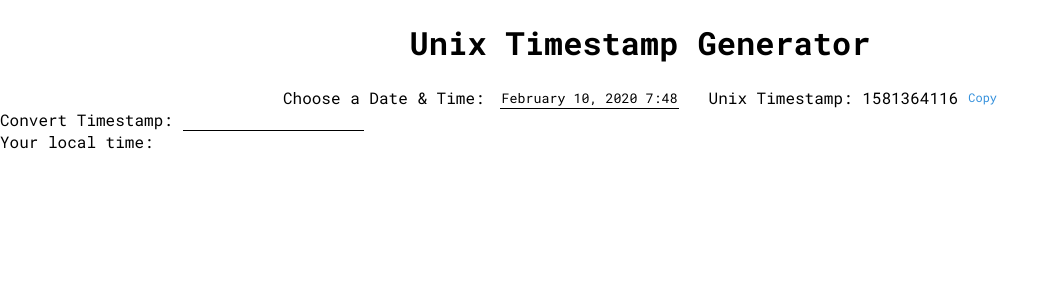
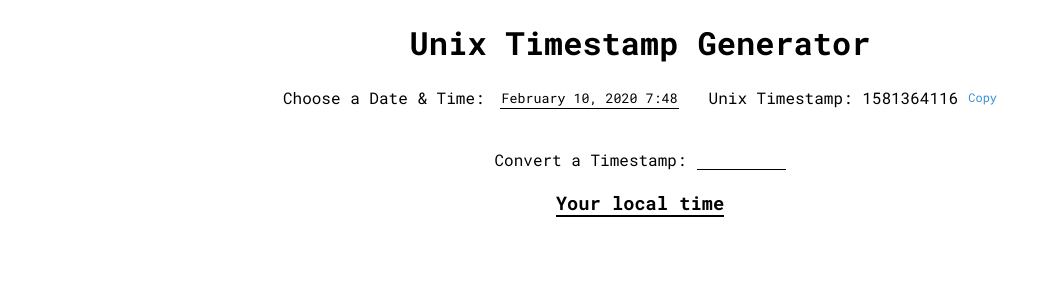
Before and after one commit to mrpineapples/timestamp-generator, a React (Create React App) app: page / in a window 1280 px wide. Shown: the top 300 px of the page, without its empty margins (0-1060 px from the left). Built offline with nearby package versions, Linux system fonts and the light colour scheme.

Commit message:
style updates

```diff
--- a/src/App.js
+++ b/src/App.js
@@ -10,8 +10,13 @@ const App = () => {
 
     const locale = "en-US";
     const dateFormatOptions = {
-        dateStyle: "full",
-        timeStyle: "long",
+        weekday: "short",
+        month: "short",
+        day: "numeric",
+        year: "numeric",
+        hour: "numeric",
+        minute: "numeric",
+        timeZoneName: "short",
     };
 
     return (
@@ -25,14 +30,23 @@ const App = () => {
                 <Timestamp date={startDate} />
             </div>
             <div className="timestamp-converter">
-                <span>Convert Timestamp:</span>
+                <div className="timestamp-converter__cta">
+                    <span className="timestamp-converter__cta__title">
+                        Convert a Timestamp:
+                    </span>
                     <input
+                        className="timestamp-converter__cta__input"
                         id="converter"
                         type="text"
                         value={timestamp}
                         onChange={(e) => setTimestamp(e.target.value)}
                     />
-                <div>Your local time: </div>
+                </div>
+                <div className="timestamp-converter__results">
+                    <h3 className="timestamp-converter__results__title">
+                        Your local time
+                    </h3>
+                    <div className="timestamp-converter__results__value">
                         {timestamp
                             ? new Date(timestamp * 1000).toLocaleDateString(
                                   locale,
@@ -40,6 +54,8 @@ const App = () => {
                               )
                             : null}
                     </div>
+                </div>
+            </div>
         </AppContainer>
     );
 };
--- a/src/styles.js
+++ b/src/styles.js
@@ -11,10 +11,36 @@ const AppContainer = styled.div`
     }
 
     .timestamp-converter {
-        input {
-            margin-left: 10px;
-            border: none;
-            border-bottom: 1px solid #000000;
+        margin-top: 40px;
+
+        &__cta {
+            display: flex;
+            justify-content: center;
+
+            &__input {
+                width: 85px;
+                margin-left: 10px;
+                border: none;
+                border-bottom: 1px solid #000000;
+                text-align: center;
+            }
+        }
+
+        &__results {
+            width: 100%;
+            margin-top: 20px;
+
+            &__title {
+                width: max-content;
+                margin: 0 auto;
+                border-bottom: 2px solid #000000;
+            }
+
+            &__value {
+                margin-top: 10px;
+                text-align: center;
+                font-size: 14px;
+            }
         }
     }
 
```
Lines whose indentation alone changed are shown as unchanged.
